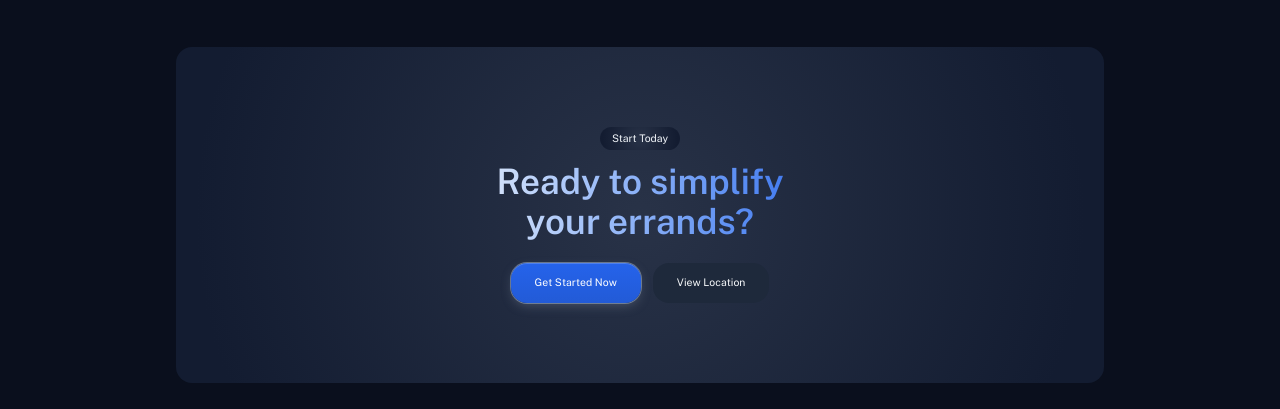
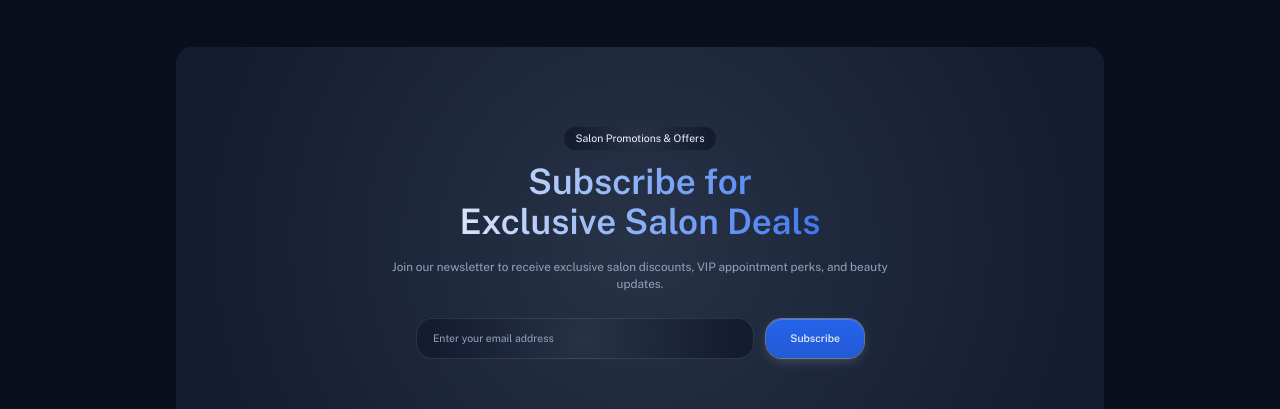
Before and after one commit to dmytro-webild/6e64f9d7-2182-41da-83c7-c3840e26efda, a React (Vite) app: page / in a window 1280 px wide. Shown: the part 6740-7149 px from the top of the page. Built offline with nearby package versions, Linux system fonts and the light colour scheme; a web font is replaced by a local one.

Commit message:
Bob AI: Added salon newsletter sign-up form to contact section

```diff
--- a/src/pages/HomePage/sections/Contact.tsx
+++ b/src/pages/HomePage/sections/Contact.tsx
@@ -21,21 +21,41 @@ const ContactInline = () => {
           <div className="flex flex-col items-center gap-8 md:gap-10 py-20 px-8 rounded card">
             <div className="flex flex-col items-center gap-2">
               <div className="px-3 py-1 mb-1 text-sm card rounded w-fit">
-                <p>{"Start Today"}</p>
+                <p>{"Salon Promotions & Offers"}</p>
               </div>
 
               <TextAnimation
-                text={"Ready to simplify your errands?"}
+                text={"Subscribe for Exclusive Salon Deals"}
                 variant={"slide-up"}
                 gradientText={true}
                 tag="h2"
                 className="md:max-w-8/10 text-5xl 2xl:text-6xl leading-[1.15] font-semibold text-center text-balance"
               />
 
-              <div className="flex flex-wrap justify-center gap-3 mt-2 md:mt-3">
-                <Button text={primaryButton.text} href={primaryButton.href} variant="primary" />
-                <Button text={secondaryButton.text} href={secondaryButton.href} variant="secondary" animationDelay={0.1} />
-              </div>
+              <p className="text-accent text-center max-w-lg mt-2 text-base">
+                Join our newsletter to receive exclusive salon discounts, VIP appointment perks, and beauty updates.
+              </p>
+
+              <form
+                onSubmit={(e) => {
+                  e.preventDefault();
+                  alert("Thank you for subscribing! Check your email for your exclusive salon promotion code.");
+                }}
+                className="flex flex-col sm:flex-row items-center gap-3 mt-4 w-full max-w-md"
+              >
+                <input
+                  type="email"
+                  placeholder="Enter your email address"
+                  required
+                  className="w-full px-4 py-3 text-sm rounded-lg card text-foreground border border-white/10 placeholder:text-accent focus:outline-none focus:ring-2 focus:ring-blue-500"
+                />
+                <button
+                  type="submit"
+                  className="w-full sm:w-auto px-6 py-3 text-sm font-medium primary-button rounded-lg whitespace-nowrap cursor-pointer hover:opacity-90 transition-opacity"
+                >
+                  Subscribe
+                </button>
+              </form>
             </div>
           </div>
         </ScrollReveal>
```
